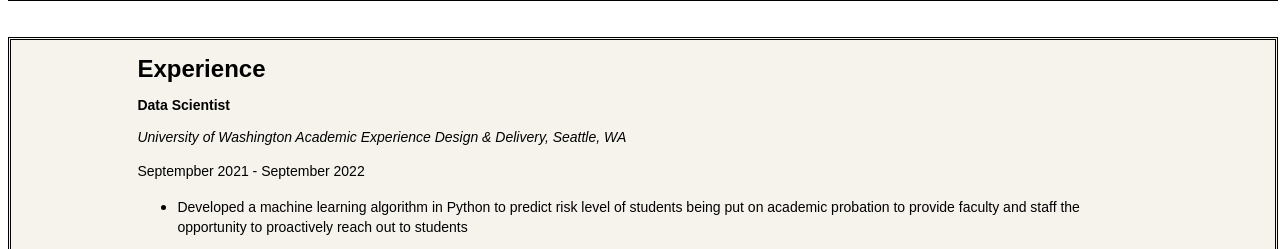
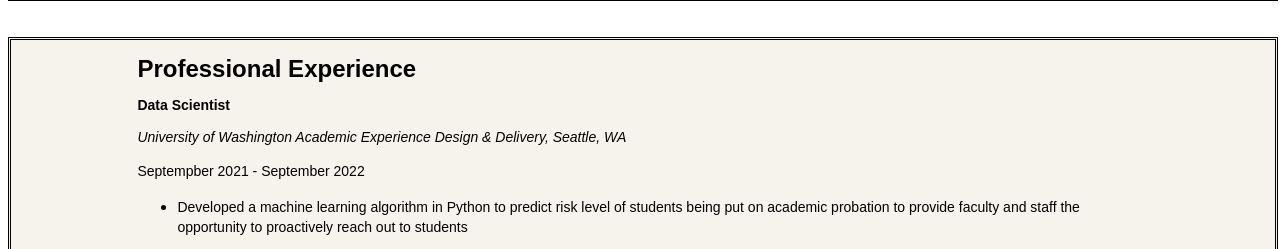
Before and after one commit to aaliyahfiala42/MyWebsite, a Flask app: page /resume in a window 1280 px wide. Shown: the part 1207-1456 px from the top of the page. Run offline with Flask 2, Linux system fonts and the light colour scheme.

Commit message:
Updated resume details

```diff
--- a/templates/resume.html
+++ b/templates/resume.html
@@ -40,8 +40,7 @@
                 <p>Graduated: June 2022</p>
                 <ul>
                     <li>
-                        Research: AI Fashion Textile Pattern Generation & Applications, supervised by Dr. Tatiana Teppeova
-                    </li>
+                        Research: AI Fashion Textile Pattern Generation & Applications, supervised by Dr. Tatiana Teppeova                    </li>
                     <li>
                         <p>Science & Engineering Business Association Vice President of Relations</p>
                     </li>
@@ -92,7 +91,7 @@
 <div class="content" align="left">
     <div>
 
-        <h1>Experience</h1>
+        <h1>Professional Experience</h1>
             <h3>Data Scientist</h3>
                 <p><em>University of Washington Academic Experience Design & Delivery, Seattle, WA</em> </p>
                 <p>Septempber 2021 - September 2022</p>
```
